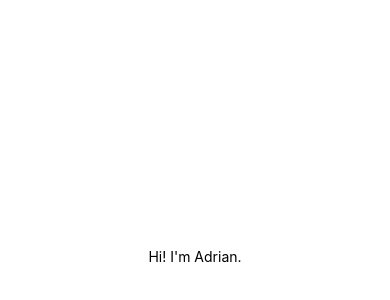
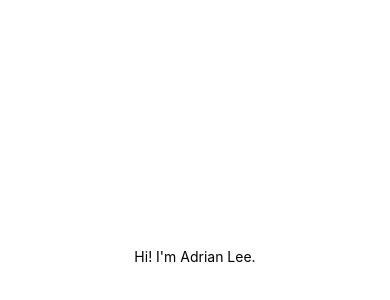
Before and after one commit to lisa21212/test-reactnative, a React Native app: screen / in a window 390 px wide. Shown: the part 166-466 px from the top of the page. Built offline with nearby package versions, Linux system fonts and the light colour scheme.

Commit message:
Adrian Lee

```diff
--- a/App.js
+++ b/App.js
@@ -5,7 +5,7 @@ import { StyleSheet, Text, View } from 'react-native';
 export default function App() {
   return (
     <View style={styles.container}>
-      <Text>Hi! I'm Adrian.</Text>
+      <Text>Hi! I'm Adrian Lee.</Text>
       <StatusBar style="auto" />
     </View>
   );
```
